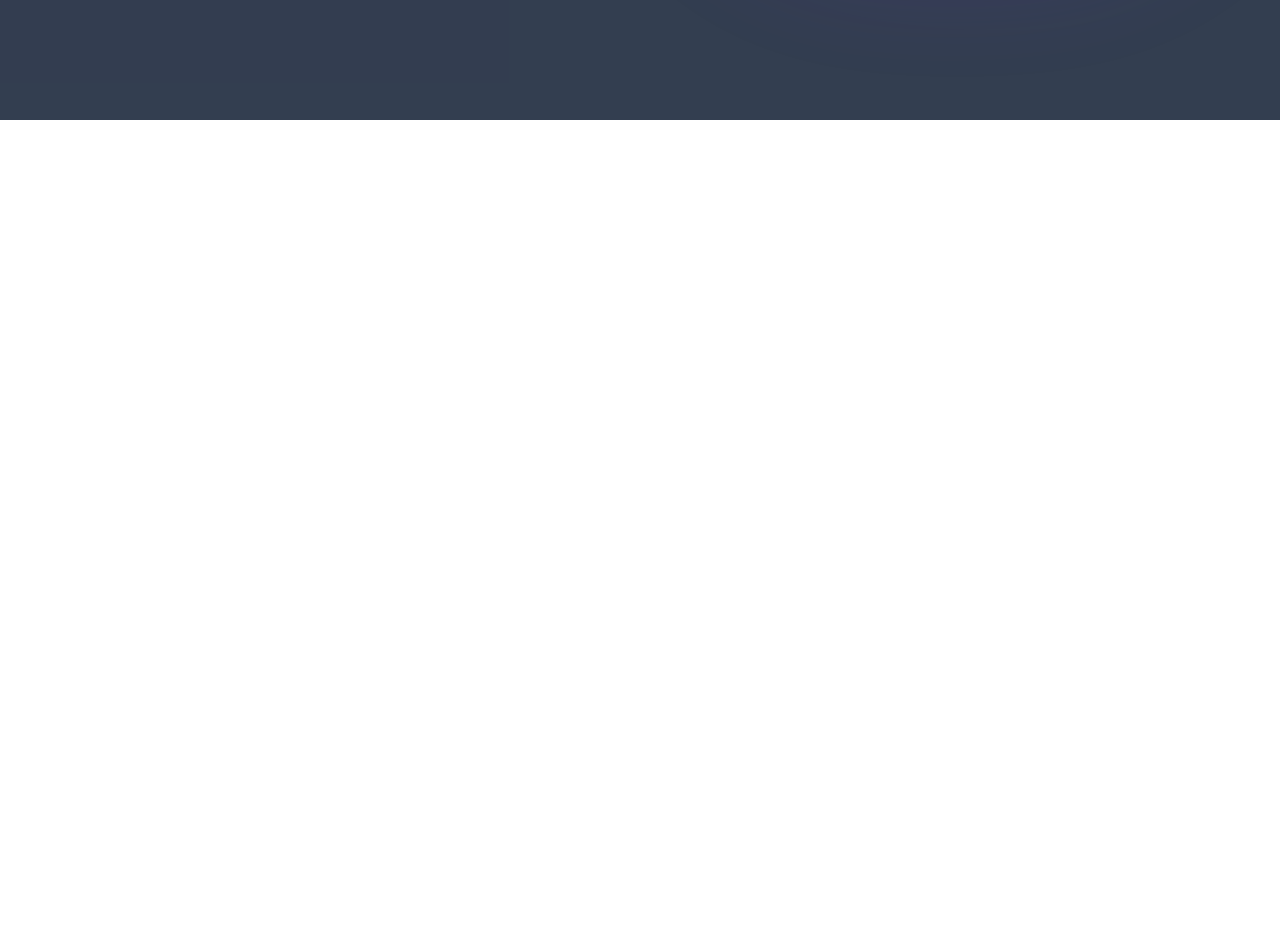
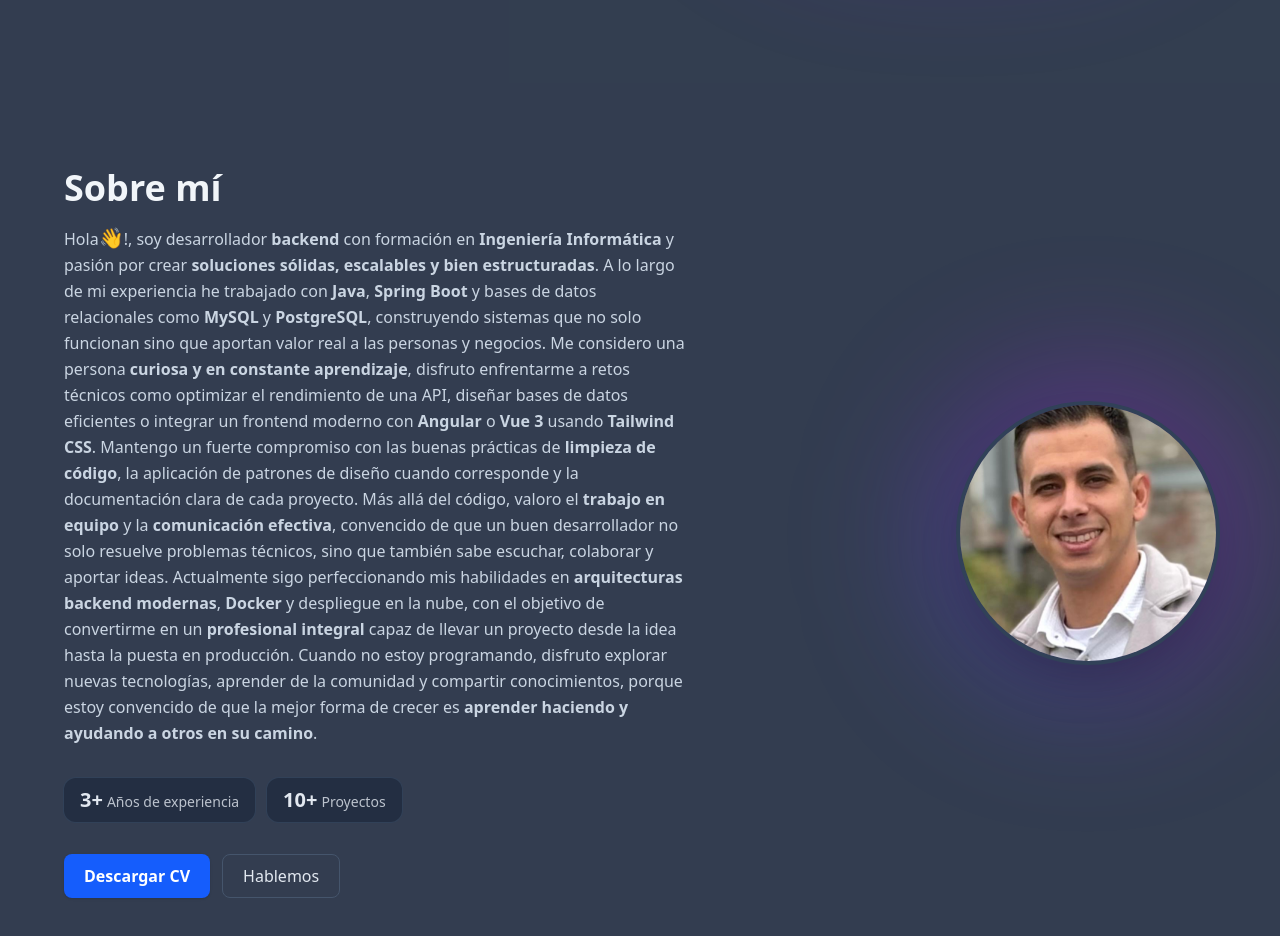
Before and after one commit to Yrobainah/yariel-portfolio, an Angular app: page / in a window 1280 px wide. Shown: the part 680-1616 px from the top of the page. Before the commit the page ends 800 px from the top, so only its background shows below. Built offline with nearby package versions, Linux system fonts and the light colour scheme.

Commit message:
feat (about) rediseño del texto de presentación

```diff
--- a/src/app/features/onepage/onepage.html
+++ b/src/app/features/onepage/onepage.html
@@ -2,4 +2,5 @@
 
 <main>
   <app-home></app-home>
+  <app-about></app-about>
 </main>
--- a/src/app/features/onepage/onepage.ts
+++ b/src/app/features/onepage/onepage.ts
@@ -1,10 +1,11 @@
 import { Component } from '@angular/core';
 import { Navbar } from '../../core/components/navbar/navbar';
 import { Home } from '../../sections/home/home';
+import { About } from '../../sections/about/about';
 
 @Component({
   selector: 'app-onepage',
-  imports: [Navbar, Home],
+  imports: [Navbar, Home, About],
   templateUrl: './onepage.html',
   styleUrl: './onepage.scss',
 })
--- a/src/app/sections/about/about.html
+++ b/src/app/sections/about/about.html
@@ -1,9 +1,9 @@
 <section
   id="about"
-  class="scroll-mt-16 lg:scroll-mt-20 py-12 md:py-16 lg:py-20 px-4"
+  class="scroll-mt-16 lg:scroll-mt-10 md:py-16 lg:py-12 px-4 bg-slate-800/90"
 >
   <div
-    class="max-w-6xl mx-auto grid md:grid-cols-[1.1fr_0.9fr] gap-12 items-center"
+    class="max-w-6xl mx-auto grid md:grid-cols-[1.1fr_0.9fr] gap-5 items-center"
   >
     <!-- Columna izquierda: contenido -->
     <div>
@@ -11,27 +11,37 @@
         Sobre mí
       </h2>
 
-      <p class="text-slate-300 leading-relaxed mb-5 max-w-2xl">
-        Soy <strong>Yariel</strong>, desarrollador
-        <strong>backend</strong> enfocado en construir sistemas
-        <strong>robustos</strong>, <strong>escalables</strong> y bien probados
-        con <strong>Java</strong> y <strong>Spring Boot</strong>. Me gusta
-        diseñar APIs limpias, documentadas y con seguridad (JWT/roles), además
-        de integrar interfaces con <strong>Angular</strong> y
-        <strong>Vue</strong> usando <strong>Tailwind CSS</strong>.
+      <p class="text-slate-300 leading-relaxed mb-8 max-w-2xl">
+        Hola<span class="text-xl">👋</span>!, soy desarrollador
+        <strong>backend</strong> con formación en
+        <strong>Ingeniería Informática</strong> y pasión por crear
+        <strong>soluciones sólidas, escalables y bien estructuradas</strong>. A
+        lo largo de mi experiencia he trabajado con <strong>Java</strong>,
+        <strong>Spring Boot</strong> y bases de datos relacionales como
+        <strong>MySQL</strong> y <strong>PostgreSQL</strong>, construyendo
+        sistemas que no solo funcionan sino que aportan valor real a las
+        personas y negocios. Me considero una persona
+        <strong>curiosa y en constante aprendizaje</strong>, disfruto
+        enfrentarme a retos técnicos como optimizar el rendimiento de una API,
+        diseñar bases de datos eficientes o integrar un frontend moderno con
+        <strong>Angular</strong> o <strong>Vue 3</strong> usando
+        <strong>Tailwind CSS</strong>. Mantengo un fuerte compromiso con las
+        buenas prácticas de <strong>limpieza de código</strong>, la aplicación
+        de patrones de diseño cuando corresponde y la documentación clara de
+        cada proyecto. Más allá del código, valoro el
+        <strong>trabajo en equipo</strong> y la
+        <strong>comunicación efectiva</strong>, convencido de que un buen
+        desarrollador no solo resuelve problemas técnicos, sino que también sabe
+        escuchar, colaborar y aportar ideas. Actualmente sigo perfeccionando mis
+        habilidades en <strong>arquitecturas backend modernas</strong>,
+        <strong>Docker</strong> y despliegue en la nube, con el objetivo de
+        convertirme en un <strong>profesional integral</strong> capaz de llevar
+        un proyecto desde la idea hasta la puesta en producción. Cuando no estoy
+        programando, disfruto explorar nuevas tecnologías, aprender de la
+        comunidad y compartir conocimientos, porque estoy convencido de que la
+        mejor forma de crecer es
+        <strong>aprender haciendo y ayudando a otros en su camino</strong>.
       </p>
-
-      <!-- Bullet points / highlights -->
-      @for (h of highlights; track $index) {
-      <ul class="space-y-2 mb-6">
-        <li class="flex items-start gap-3 text-slate-300">
-          <span
-            class="mt-1 inline-block h-2.5 w-2.5 rounded-full bg-blue-500/90"
-          ></span>
-          <span>{{ h }}</span>
-        </li>
-      </ul>
-      }
 
       <!-- Stats como chips -->
       <div class="flex flex-wrap gap-3 mb-8">
@@ -74,7 +84,7 @@
 
         <!-- Foto personal -->
         <img
-          src="assets/about/profile.jpg"
+          src="assets/profile.jpg"
           alt="Foto de perfil"
           class="relative z-10 h-56 w-56 md:h-64 md:w-64 rounded-full object-cover ring-4 ring-slate-700 shadow-2xl"
         />
--- a/src/app/sections/about/about.ts
+++ b/src/app/sections/about/about.ts
@@ -18,6 +18,6 @@ export class About {
   // Stats opcionales que se muestran como chips
   stats = [
     { label: 'Años de experiencia', value: '3+' },
-    { label: 'Proyectos', value: '15+' },
+    { label: 'Proyectos', value: '10+' },
   ];
 }
```
